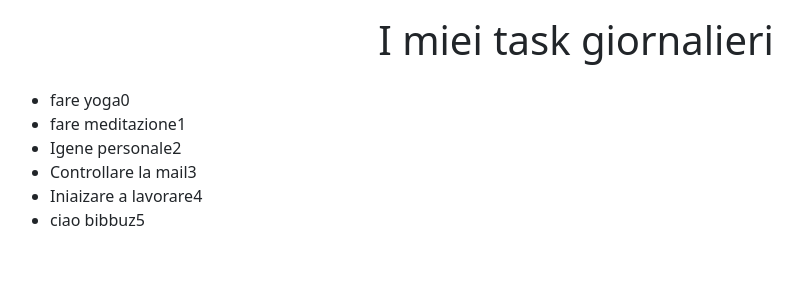
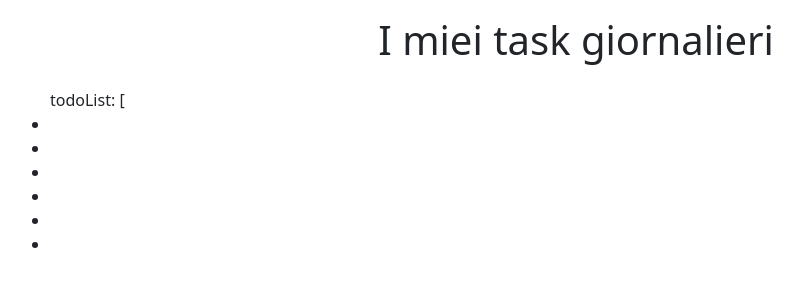
Before and after one commit to abdicore/vue-todolist, a plain HTML site: page index.html in a window 1280 px wide. Shown: the whole page, without its empty margins (64-866 px from the left). Drawn offline with nearby package versions, Linux system fonts and the light colour scheme.

Commit message:
render-list

```diff
--- a/index.html
+++ b/index.html
@@ -28,11 +28,20 @@
             <h1>{{ message }}</h1>
         </header>
         <main class="container">
-            <ul>
-                <li v-for="(toDoItems,index) in toDoList">
-                    {{ toDoItems }}{{ index }}
-                </li>
-            </ul>
+            <section id="list">
+                <div class="row">
+                    <div class="col-12">
+                        <ul>
+      todoList: [
+                            <li v-for="(toDoItems,index) in toDoList">
+                                {{ toDoItems.text }} {{toDoItems.done}}
+                            </li>
+                        </ul>
+                    </div>
+                </div>
+
+            </section>
+
         </main>
     </div>
 
```
